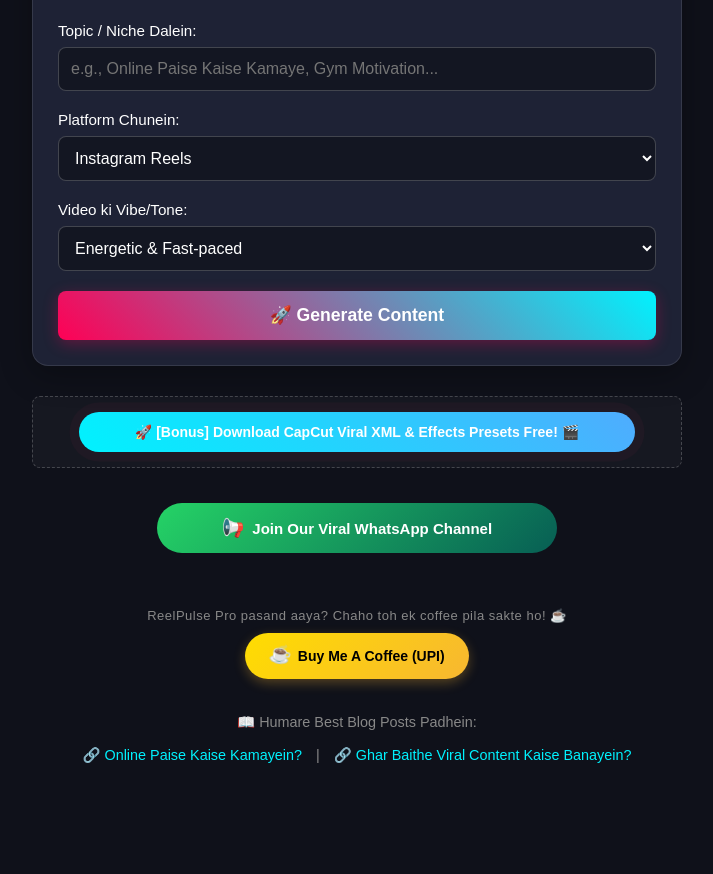
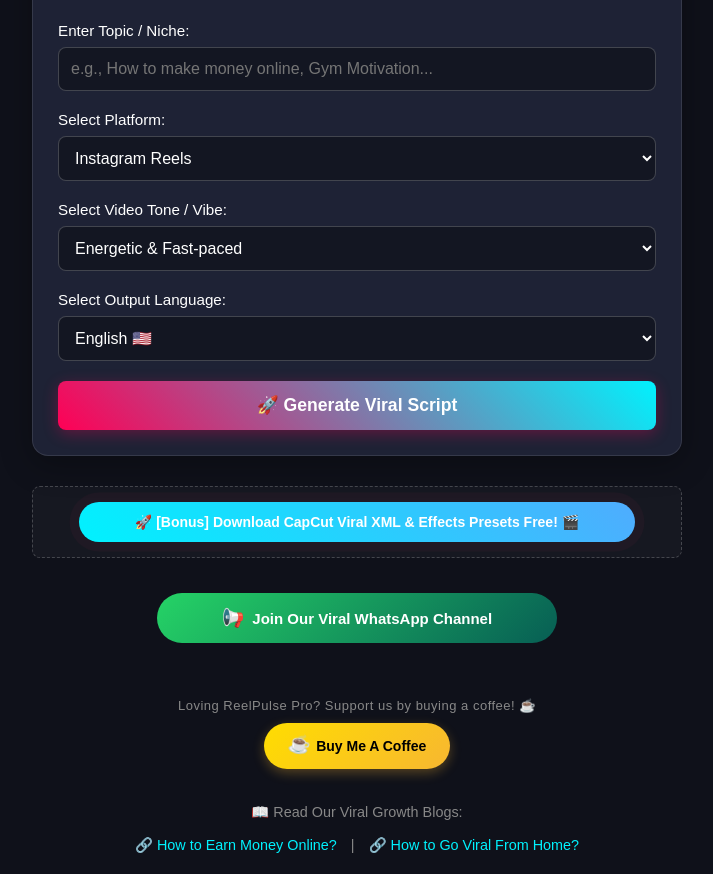
Before and after one commit to RR123778/Reelpulse-pro-ai, a website: page index.html in a window 1280 px wide. Shown: the part 220-1094 px from the top of the page, without its empty margins (283-996 px from the left). Before the commit the page ends 1004 px from the top, so only its background shows below. Drawn offline with Linux system fonts and the light colour scheme.

Commit message:
Update index.html

```diff
--- a/index.html
+++ b/index.html
@@ -7,7 +7,7 @@
     <!-- MONETAG SITE VERIFICATION TAG -->
     <meta name="monetag" content="0dd9435d15b3ae40ab5e7ebacbe4a48b">
 
-    <title>ReelPulse Pro - AI Viral Script Generator</title>
+    <title>ReelPulse Pro - Global AI Viral Script Generator</title>
     <style>
         :root {
             --primary: #ff0055;
@@ -44,7 +44,7 @@
         .whatsapp-btn:hover { transform: translateY(-2px); box-shadow: 0 6px 20px rgba(37, 211, 102, 0.6); }
         .wa-icon { font-size: 18px; margin-right: 8px; }
 
-        /* Coffee UPI Button styling */
+        /* Global Coffee Donation styling */
         .coffee-container { text-align: center; margin: 20px auto 15px auto; padding: 10px; width: 100%; max-width: 650px; }
         .coffee-upi-btn { display: inline-flex; align-items: center; justify-content: center; background: linear-gradient(135deg, #ffdd00 0%, #f7b731 100%); color: #000000 !important; text-decoration: none !important; font-weight: 700; font-size: 14px; padding: 12px 24px; border-radius: 30px; box-shadow: 0 4px 12px rgba(247, 183, 49, 0.3); transition: all 0.2s ease-in-out; }
         .coffee-upi-btn:hover { transform: translateY(-2px); box-shadow: 0 6px 18px rgba(247, 183, 49, 0.5); }
@@ -81,23 +81,24 @@
 
     <div class="container">
         <h1>🎬 ReelPulse Pro</h1>
-        <div class="subtitle">Get Viral Scripts, Captions & Hashtags in 5 Seconds</div>
+        <div class="subtitle">Generate Viral Scripts, Captions & Hashtags in Any Language!</div>
 
         <div class="form-group">
-            <label for="topic">Topic / Niche Dalein:</label>
-            <input type="text" id="topic" placeholder="e.g., Online Paise Kaise Kamaye, Gym Motivation...">
+            <label for="topic">Enter Topic / Niche:</label>
+            <input type="text" id="topic" placeholder="e.g., How to make money online, Gym Motivation...">
         </div>
 
         <div class="form-group">
-            <label for="platform">Platform Chunein:</label>
+            <label for="platform">Select Platform:</label>
             <select id="platform">
                 <option value="Instagram Reels">Instagram Reels</option>
                 <option value="YouTube Shorts">YouTube Shorts</option>
+                <option value="TikTok Video">TikTok Video</option>
             </select>
         </div>
 
         <div class="form-group">
-            <label for="tone">Video ki Vibe/Tone:</label>
+            <label for="tone">Select Video Tone / Vibe:</label>
             <select id="tone">
                 <option value="Energetic & Fast-paced">Energetic & Fast-paced</option>
                 <option value="Informative & Educational">Informative & Educational</option>
@@ -105,11 +106,23 @@
             </select>
         </div>
 
-        <button class="btn" id="generateBtn" onclick="generateContent()">🚀 Generate Content</button>
+        <!-- NEW LANGUAGE SELECTOR -->
+        <div class="form-group">
+            <label for="language">Select Output Language:</label>
+            <select id="language">
+                <option value="en">English 🇺🇸</option>
+                <option value="hi">Hindi / Hinglish 🇮🇳</option>
+                <option value="es">Spanish 🇪🇸</option>
+                <option value="fr">French 🇫🇷</option>
+                <option value="de">German 🇩🇪</option>
+            </select>
+        </div>
+
+        <button class="btn" id="generateBtn" onclick="generateContent()">🚀 Generate Viral Script</button>
 
         <div class="output-box" id="output">
             <div class="result-text" id="result-content"></div>
-            <button class="copy-btn" onclick="copyToClipboard()">📋 Copy All</button>
+            <button class="copy-btn" onclick="copyToClipboard()">📋 Copy Entire Script</button>
         </div>
     </div>
 
@@ -127,66 +140,102 @@
         </a>
     </div>
 
-    <!-- COFFEE DONATION -->
+    <!-- GLOBAL BUY ME A COFFEE DONATION (Change 'yourusername' later) -->
     <div class="coffee-container">
         <p style="color: #888; font-size: 13px; margin-bottom: 10px; letter-spacing: 0.5px;">
-            ReelPulse Pro pasand aaya? Chaho toh ek coffee pila sakte ho! ☕
+            Loving ReelPulse Pro? Support us by buying a coffee! ☕
         </p>
-        <a href="upi://pay?pa=8874432934@ybl&pn=ReelPulse%20Pro&cu=INR" class="coffee-upi-btn">
-            <span class="coffee-icon">☕</span> Buy Me A Coffee (UPI)
+        <a href="https://buymeacoffee.com/yourusername" target="_blank" class="coffee-upi-btn">
+            <span class="coffee-icon">☕</span> Buy Me A Coffee
         </a>
     </div>
 
     <!-- Bottom Links -->
     <div class="blog-links">
-        📖 Humare Best Blog Posts Padhein:<br><br>
-        <a href="https://omg10.com/4/11209906" target="_blank">🔗 Online Paise Kaise Kamayein?</a> |
-        <a href="https://omg10.com/4/11209906" target="_blank">🔗 Ghar Baithe Viral Content Kaise Banayein?</a>
+        📖 Read Our Viral Growth Blogs:<br><br>
+        <a href="https://omg10.com/4/11209906" target="_blank">🔗 How to Earn Money Online?</a> |
+        <a href="https://omg10.com/4/11209906" target="_blank">🔗 How to Go Viral From Home?</a>
     </div>
 
-    <!-- INTERNAL JAVASCRIPT LOGIC -->
+    <!-- DYNAMIC GLOBAL JAVASCRIPT LOGIC -->
     <script>
         function generateContent() {
             const topic = document.getElementById('topic').value.trim();
             const platform = document.getElementById('platform').value;
             const tone = document.getElementById('tone').value;
+            const lang = document.getElementById('language').value;
             const btn = document.getElementById('generateBtn');
             const outputBox = document.getElementById('output');
             const resultContent = document.getElementById('result-content');
 
             if (!topic) {
-                alert('Bhai, pehle koi Topic toh daalo!');
+                alert('Please enter a topic first!');
                 return;
             }
 
-            btn.innerText = "⏳ Generating AI Script...";
+            btn.innerText = "⏳ Generating Global AI Script...";
             btn.disabled = true;
 
             setTimeout(() => {
-                let script = `🔥 **[VIRAL SCRIPT FOR ${platform.toUpperCase()}]**\n`;
-                script += `📌 **Topic:** ${topic}\n`;
-                script += `🎭 **Vibe:** ${tone}\n\n`;
-                script += `⏳ **0:00 - 0:03 (HOOK):** \n[Boom Sound Effect] Kya aapko pata hai ki ${topic} ka ek aisa secret hai jo 99% log nahi jaante? Ruko, agle 20 second mein sab samjhata hoon!\n\n`;
-                script += `💡 **0:03 - 0:12 (BODY):** \nStep 1: Sabse pehle dhyan do sahi strategy par. Step 2: Consistent raho aur फालतu methods par time waste mat karo. Agar aap sahi tarike se mehnat karoge toh result 10x milega.\n\n`;
-                script += `🚀 **0:12 - 0:15 (CTA):** \nAgar video acchi lagi toh abhi SAVE kar lo aur aise hi daily viral growth tips ke liye mujhe FOLLOW karna mat bhulna!\n\n`;
-                script += `📝 **BEST CAPTION:**\n"Stop scrolling! 🛑 Agar aap bhi ${topic} ke baare mein serious ho, toh ye video aapke liye hai. Apne dosto ke sath SHARE karo! 👇 #Growth"\n\n`;
-                script += `🏷️ **VIRAL HASHTAGS:**\n#${topic.replace(/\s+/g, '')} #viralshorts #trendingreels #creators #aimagic #reelpulse`;
+                let script = "";
+                const cleanTopic = topic.replace(/\s+/g, '');
+
+                if (lang === "en") {
+                    script += `🔥 **[VIRAL SCRIPT FOR ${platform.toUpperCase()}]**\n📌 **Topic:** ${topic}\n🎭 **Vibe:** ${tone}\n\n`;
+                    script += `⏳ **0:00 - 0:03 (HOOK):** \n[Boom Sound Effect] Did you know there is a massive secret about "${topic}" that 99% of people don't know? Wait, let me break it down in 20 seconds!\n\n`;
+                    script += `💡 **0:03 - 0:12 (BODY):** \nStep 1: Focus on the right blueprint. Step 2: Stop chasing outdated methods and stay consistent. If you implement this strategy right now, your results will scale by 10x.\n\n`;
+                    script += `🚀 **0:12 - 0:15 (CTA):** \nIf you found this helpful, make sure to SAVE this video for later and FOLLOW for daily viral hacks!\n\n`;
+                    script += `📝 **BEST CAPTION:**\n"Stop scrolling! 🛑 If you are serious about ${topic}, this is your sign. Share this with a friend who needs to see this! 👇 #Growth"\n\n`;
+                    script += `🏷️ **VIRAL HASHTAGS:**\n#${cleanTopic} #viralshorts #trendingreels #creators #aimagic #reelpulse`;
+                }
+                else if (lang === "es") {
+                    script += `🔥 **[GUIÓN VIRAL PARA ${platform.toUpperCase()}]**\n📌 **Tema:** ${topic}\n🎭 **Tono:** ${tone}\n\n`;
+                    script += `⏳ **0:00 - 0:03 (GANCHO):** \n[Efecto de sonido de explosión] ¿Sabías que hay un gran secreto sobre "${topic}" que el 99% de las personas no conocen? ¡Espera, te lo explico en 20 segundos!\n\n`;
+                    script += `💡 **0:03 - 0:12 (CUERPO):** \nPaso 1: Enfócate en la estrategia correcta. Paso 2: Deja de seguir métodos obsoletos y mantén la constancia. Si aplicas esto ahora, ¡tus resultados se multiplicarán por 10x!\n\n`;
+                    script += `🚀 **0:12 - 0:15 (CTA):** \nSi esto te ayudó, ¡asegúrate de GUARDAR este video y SEGUIRME para trucos virales diarios!\n\n`;
+                    script += `📝 **MEJOR SUBTÍTULO:**\n"¡Deja de deslizar! 🛑 Si vas en serio con ${topic}, esta es tu señal. ¡Compártelo con un amigo! 👇 #Crecimiento"\n\n`;
+                    script += `🏷️ **HASHTAGS VIRALES:**\n#${cleanTopic} #reelsvirales #creadores #inteligenciaartificial #reelpulse`;
+                }
+                else if (lang === "fr") {
+                    script += `🔥 **[SCRIPT VIRAL POUR ${platform.toUpperCase()}]**\n📌 **Sujet:** ${topic}\n🎭 **Ton:** ${tone}\n\n`;
+                    script += `⏳ **0:00 - 0:03 (ACCROCHE):** \n[Effet sonore d'explosion] Saviez-vous qu'il existe un énorme secret sur "${topic}" que 99 % des gens ignorent ? Attendez, je vous explique ça en 20 secondes !\n\n`;
+                    script += `💡 **0:03 - 0:12 (CORPS):** \nÉtape 1 : Concentrez-vous sur la bonne stratégie. Étape 2 : Arrêtez de perdre du temps avec des méthodes inutiles et soyez régulier. Si vous appliquez cela, vos résultats seront multipliés par 10 !\n\n`;
+                    script += `🚀 **0:12 - 0:15 (CTA):** \nSi cela vous a aidé, ENREGISTREZ cette vidéo et ABONNEZ-VOUS pour des astuces virales quotidiennes !\n\n`;
+                    script += `📝 **MEILLEURE LÉGENDE:**\n"Arrêtez de scroller ! 🛑 Si vous êtes sérieux au sujet de ${topic}, c'est le moment. Partagez ça avec un ami ! 👇 #Croissance"\n\n`;
+                    script += `🏷️ **HASHTAGS VIRAUX:**\n#${cleanTopic} #reelsviraux #createurs #astuces #reelpulse`;
+                }
+                else if (lang === "de") {
+                    script += `🔥 **[VIRALES SKRIPT FÜR ${platform.toUpperCase()}]**\n📌 **Thema:** ${topic}\n🎭 **Vibe:** ${tone}\n\n`;
+                    script += `⏳ **0:00 - 0:03 (HOOK):** \n[Boom-Soundeffekt] Wusstest du, dass es ein riesiges Geheimnis über "${topic}" gibt, das 99 % der Menschen nicht kennen? Warte, ich erkläre es dir in 20 Sekunden!\n\n`;
+                    script += `💡 **0:03 - 0:12 (HAUPTTEIL):** \nSchritt 1: Fokussiere dich auf die richtige Strategie. Schritt 2: Bleib konsistent und verschwende keine Zeit mehr mit alten Methoden. Wenn du das umsetzt, werden sich deine Ergebnisse verzehnfachen!\n\n`;
+                    script += `🚀 **0:12 - 0:15 (CTA):** \nWenn das hilfreich war, SPEICHERE dieses Video für später und FOLGE mir für tägliche virale Hacks!\n\n`;
+                    script += `📝 **BESTE BESCHREIBUNG:**\n"Hör auf zu scrollen! 🛑 Wenn du es mit ${topic} ernst meinst, ist das dein Zeichen. Teile es mit einem Freund! 👇 #Erfolg"\n\n`;
+                    script += `🏷️ **VIRALE HASHTAGS:**\n#${cleanTopic} #viralerfolg #creators #tipps #reelpulse`;
+                }
+                else { // Default to Hindi / Hinglish
+                    script += `🔥 **[VIRAL SCRIPT FOR ${platform.toUpperCase()}]**\n📌 **Topic:** ${topic}\n🎭 **Vibe:** ${tone}\n\n`;
+                    script += `⏳ **0:00 - 0:03 (HOOK):** \n[Boom Sound Effect] Kya aapko pata hai ki "${topic}" ka ek aisa secret hai jo 99% log nahi jaante? Ruko, agle 20 second mein sab samjhata hoon!\n\n`;
+                    script += `💡 **0:03 - 0:12 (BODY):** \nStep 1: Sabse pehle dhyan do sahi strategy par. Step 2: Consistent raho aur फालतू methods par time waste mat karo. Agar aap sahi tarike se mehnat karoge toh result 10x milega.\n\n`;
+                    script += `🚀 **0:12 - 0:15 (CTA):** \nAgar video acchi lagi toh abhi SAVE kar lo aur aise hi daily viral growth tips ke liye mujhe FOLLOW karna mat bhulna!\n\n`;
+                    script += `📝 **BEST CAPTION:**\n"Stop scrolling! 🛑 Agar aap bhi ${topic} ke baare mein serious ho, toh ye video aapke liye hai. Share karo! 👇 #Growth"\n\n`;
+                    script += `🏷️ **VIRAL HASHTAGS:**\n#${cleanTopic} #viralshorts #trendingreels #creators #aimagic #reelpulse`;
+                }
 
                 resultContent.innerText = script;
                 outputBox.style.display = "block";
-                btn.innerText = "🚀 Generate Content";
+                btn.innerText = "🚀 Generate Viral Script";
                 btn.disabled = false;
 
                 outputBox.scrollIntoView({ behavior: 'smooth' });
-            }, 1500);
+            }, 1200);
         }
 
         function copyToClipboard() {
             const text = document.getElementById('result-content').innerText;
             navigator.clipboard.writeText(text).then(() => {
-                alert('📋 Poori Script Copy Ho Gayi Hai!');
+                alert('📋 Script successfully copied to clipboard!');
             }).catch(err => {
-                alert('Oops, copy nahi ho paya!');
+                alert('Oops, copy failed!');
             });
         }
     </script>
```
